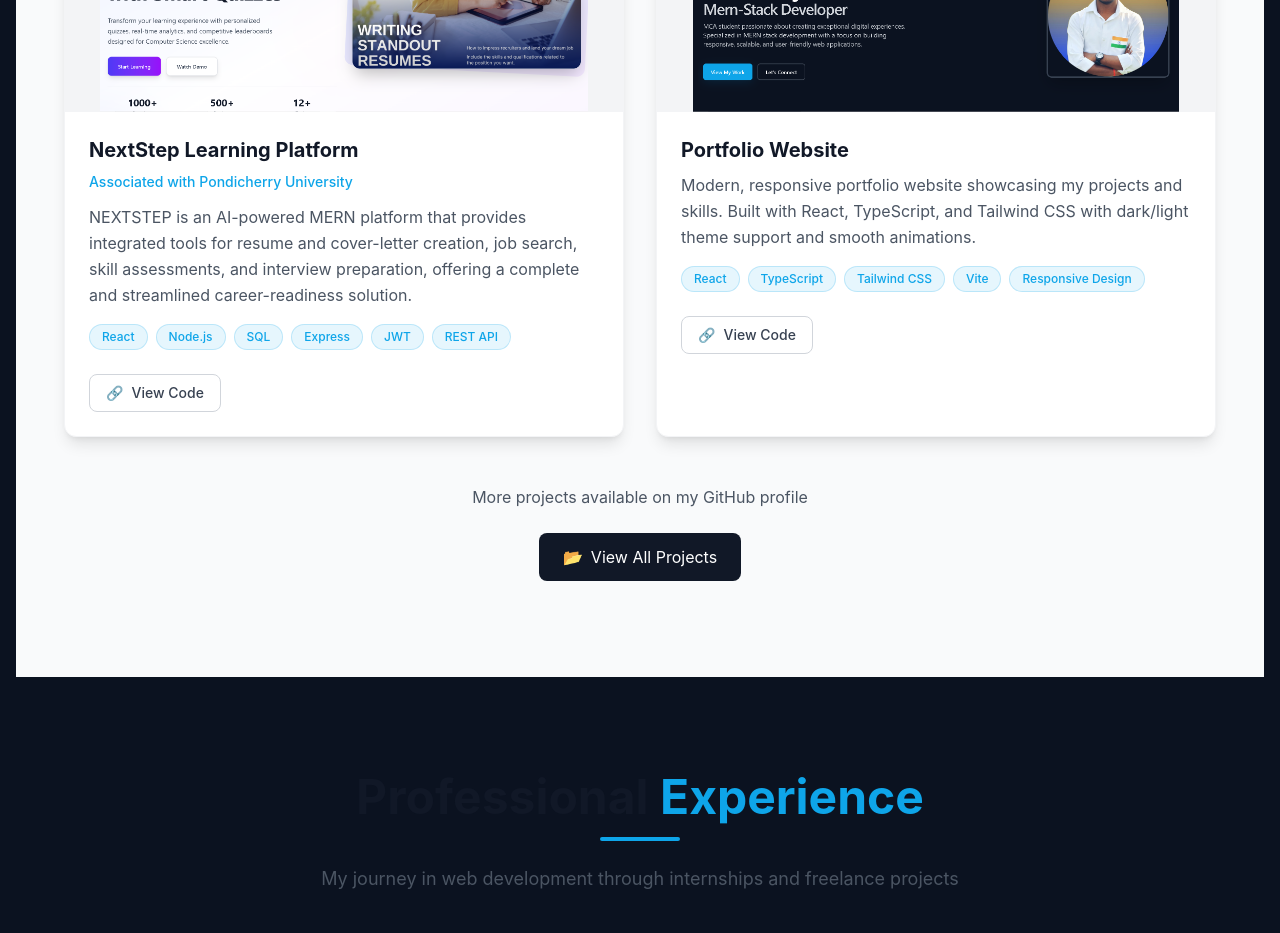
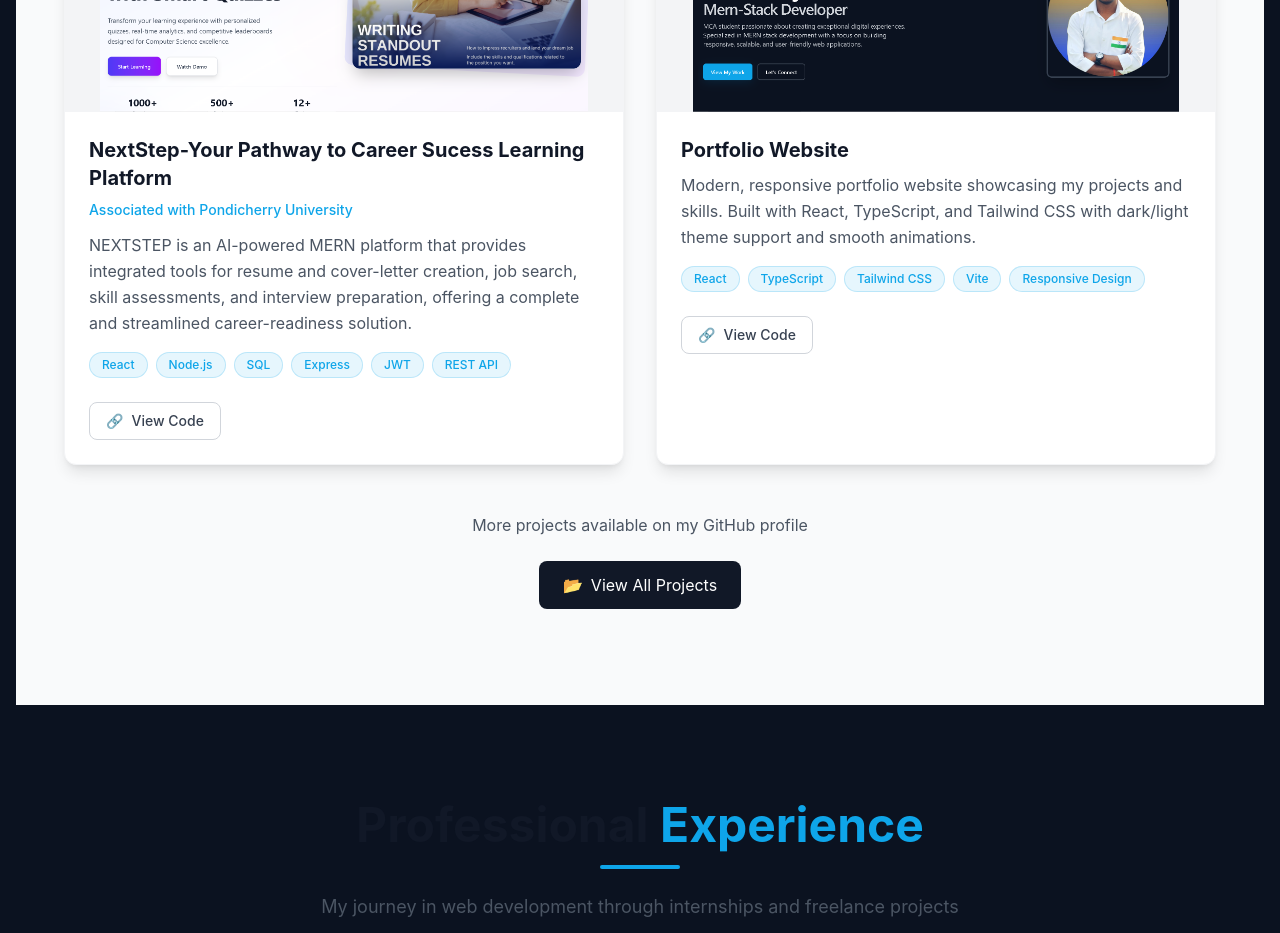
Before and after one commit to rahulrajak05/Rajak-Portfolio, a React (Vite) app: page / in a window 1280 px wide. Shown: the part 2860-3793 px from the top of the page. Built offline with nearby package versions, Linux system fonts and the light colour scheme.

Commit message:
add few chanes

```diff
--- a/src/components/Projects.tsx
+++ b/src/components/Projects.tsx
@@ -14,7 +14,7 @@ type Project = {
 
 const projects: Project[] = [
   {
-    title: 'NextStep Learning Platform',
+    title: 'NextStep-Your Pathway to Career Sucess Learning Platform',
     associated: 'Pondicherry University',
     description: 'NEXTSTEP is an AI-powered MERN platform that provides integrated tools for resume and cover-letter creation, job search, skill assessments, and interview preparation, offering a complete and streamlined career-readiness solution.',
     tags: ['React', 'Node.js', 'SQL', 'Express', 'JWT', 'REST API'],
@@ -27,7 +27,7 @@ const projects: Project[] = [
       description: 'Modern, responsive portfolio website showcasing my projects and skills. Built with React, TypeScript, and Tailwind CSS with dark/light theme support and smooth animations.',
       tags: ['React', 'TypeScript', 'Tailwind CSS', 'Vite', 'Responsive Design'],
       image: p2,
-      github: 'https://github.com/rahul/portfolio',
+      github: 'https://github.com/rahulrajak05/Rajak-Portfolio',
       status: 'completed'
     },
 
```
